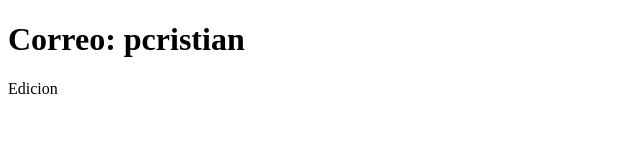
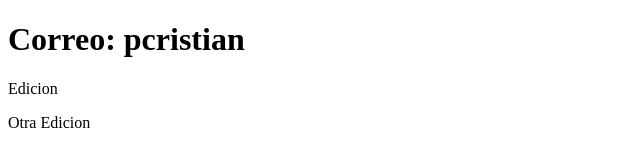
Before and after one commit to prieto-cristian/sistema-de-registro, a plain HTML site: page contacto.html in a window 1280 px wide. Shown: the full height of the page, 0-640 px from the left. Drawn offline with Linux system fonts and the light colour scheme.

Commit message:
Otra edicion

```diff
--- a/contacto.html
+++ b/contacto.html
@@ -8,5 +8,6 @@
 <body>
     <h1>Correo: pcristian</h1>
     <p>Edicion</p>
+    <p>Otra Edicion</p>
 </body>
 </html>
```
